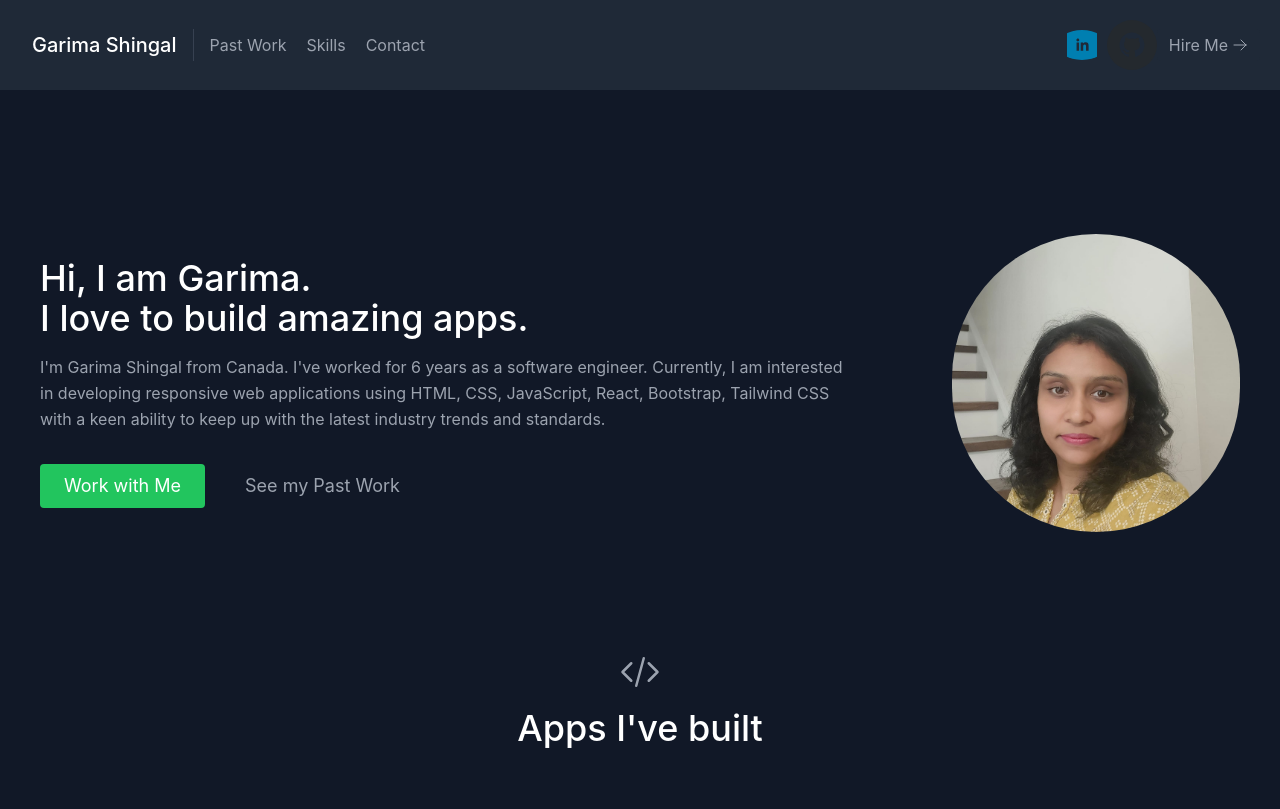
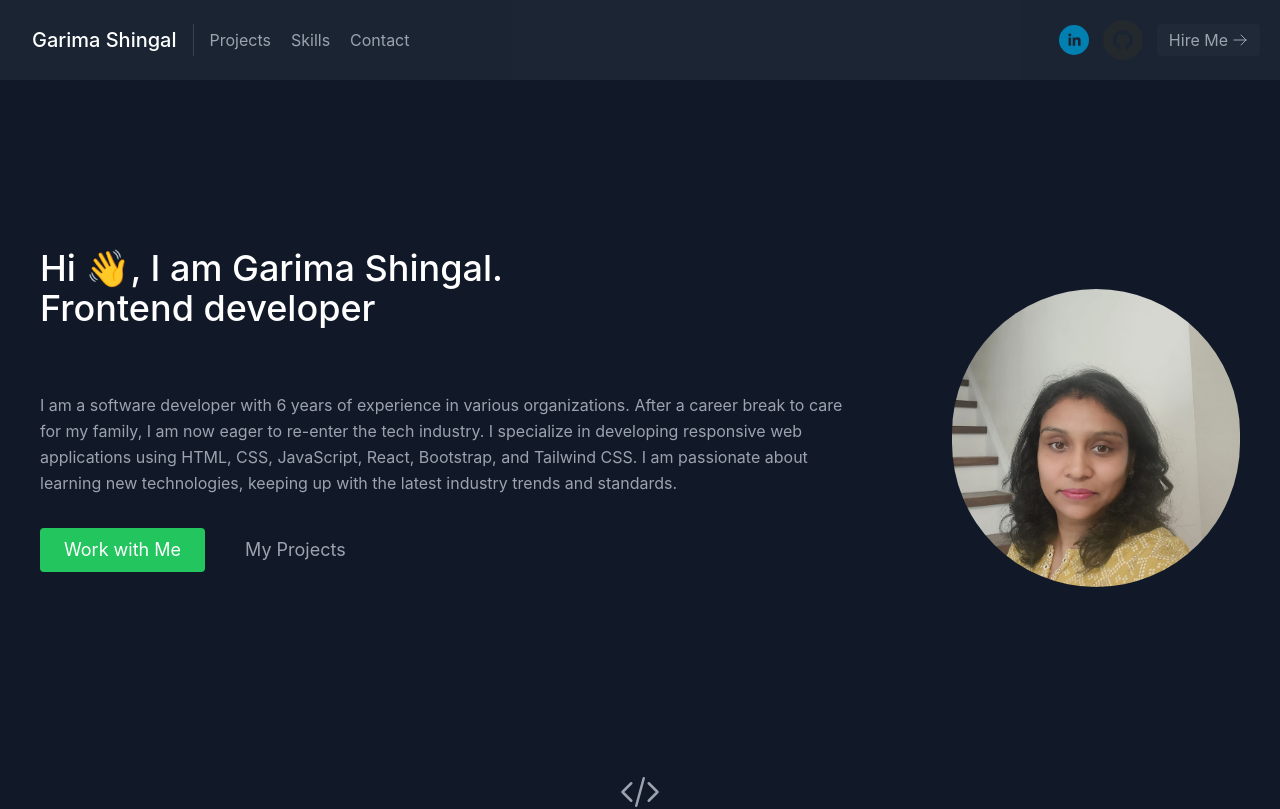
Before and after one commit to garimashingal/myportfolio, a React (Create React App) app: page / in a window 1280 px wide. Shown: the top 809 px of the page. Built offline with nearby package versions, Linux system fonts and the light colour scheme.

Commit message:
Modified the descriptions

```diff
--- a/src/components/About.jsx
+++ b/src/components/About.jsx
@@ -1,19 +1,27 @@
 export default function About() {
   return (
-    <section id="about">
-      <div className="container mx-auto flex px-10 py-20 items-center flex-col md:flex-row mt-5 lg:mt-16">
-        <div className="lg:flex-grow md:w-1/2 lg:pr-24 md:pr-16 flex flex-col md:items-start md:text-left mb-16 md:mb-0 items-center text-center">
+    <section id="about" className=" lg:pt-16">
+      <div className="container mx-auto flex px-10 py-20 items-center flex-col md:flex-row">
+        <div className="lg:flex-grow md:w-1/2 lg:pr-24 md:pr-16 flex flex-col md:items-start md:text-left mb-16 md:mb-20 items-center text-center">
+          <br />
           <h1 className=" title-font sm:text-4xl text-3xl mb-4 font-medium text-white">
-            Hi, I am Garima.
-            <br />I love to build amazing apps.
+            Hi 👋, I am Garima Shingal.
+            <br />
+            Frontend developer
           </h1>
+          <br />
+          <br />
+
           <p className="mb-8 leading-relaxed">
-            I'm Garima Shingal from Canada. I've worked for 6 years as a
-            software engineer. Currently, I am interested in developing
+            I am a software developer with 6 years of experience in various
+            organizations. After a career break to care for my family, I am now
+            eager to re-enter the tech industry. I specialize in developing
             responsive web applications using HTML, CSS, JavaScript, React,
-            Bootstrap, Tailwind CSS with a keen ability to keep up with the
-            latest industry trends and standards.
+            Bootstrap, and Tailwind CSS. I am passionate about learning new
+            technologies, keeping up with the latest industry trends and
+            standards.
           </p>
+
           <div className="flex justify-center">
             <a
               href="#contact"
@@ -25,7 +33,7 @@ export default function About() {
               href="#projects"
               className="inline-flex ml-4 rounded py-2 px-6 border-0 bg-grey-800 text-grey-400 hover:bg-grey-600 focus:outline-none hover:text-white text-lg"
             >
-              See my Past Work
+              My Projects
             </a>
           </div>
         </div>
--- a/src/components/Navbar.jsx
+++ b/src/components/Navbar.jsx
@@ -3,7 +3,7 @@ import { SocialIcon } from "react-social-icons";
 
 export default function Navbar() {
   return (
-    <header className="bg-gray-800 md:sticky top-0">
+    <header className="bg-gray-800 md:sticky top-0 bg-opacity-80">
       <div className="container mx-auto flex flex-wrap p-5 flex-col md:flex-row items-center">
         <section className="title-font font-medium text-white mb-4 md:mb-0">
           <a href="#about" className="ml-3 text-xl">
@@ -13,7 +13,7 @@ export default function Navbar() {
 
         <nav className="md:mr-auto md:ml-4 md:py-1 md:pl-4 md:border-l md:border-gray-700	flex flex-wrap items-center text-base justify-center">
           <a href="#projects" className="mr-5 hover:text-white">
-            Past Work
+            Projects
           </a>
 
           <a href="#skills" className="mr-5 hover:text-white">
@@ -25,15 +25,16 @@ export default function Navbar() {
           </a>
         </nav>
 
-        <div className=" mt-1 md:mt-0">
+        <div className="mt-1 md:mt-0">
           <SocialIcon
             target="_blank"
             url="https://www.linkedin.com/in/garima-shingal-8348417/"
-            style={{ height: "30px" }}
+            style={{ height: "30px", width: "30px", marginRight: "14px" }}
           />
           <SocialIcon
             target="_blank"
             url="https://github.com/garimashingal/myProjects"
+            style={{ height: "40px", width: "40px", marginRight: "14px" }}
           />
         </div>
 
--- a/src/components/Projects.jsx
+++ b/src/components/Projects.jsx
@@ -4,7 +4,7 @@ import { projects } from "../data";
 export default function Projects() {
   return (
     <section id="projects" className="text-gray-400 bg-gray-900 body-font">
-      <div className="container px-5 py-10 mx-auto text-center lg:px-40">
+      <div className="container px-5 py-10 mx-auto text-center lg:px-40 mb-20">
         <div className="text-center mb-20">
           <CodeBracketIcon className="w-10 inline-block mb-4" />
           <h1 className="title-font sm:text-4xl text-3xl mb-4 font-medium text-white">
--- a/src/components/Skills.jsx
+++ b/src/components/Skills.jsx
@@ -3,7 +3,7 @@ import { skills } from "../data";
 export default function Skills() {
   return (
     <section id="skills">
-      <div className="container px-5 py-10 mx-auto">
+      <div className="container px-5 py-10 mx-auto mb-20">
         <div className="text-center mb-20">
           <CpuChipIcon className="w-10 inline-block mb-4" />
           <h1 className="title-font sm:text-4xl text-3xl mb-4 font-medium text-white">
```
Also changed, not shown: public/gmail.png (added).
